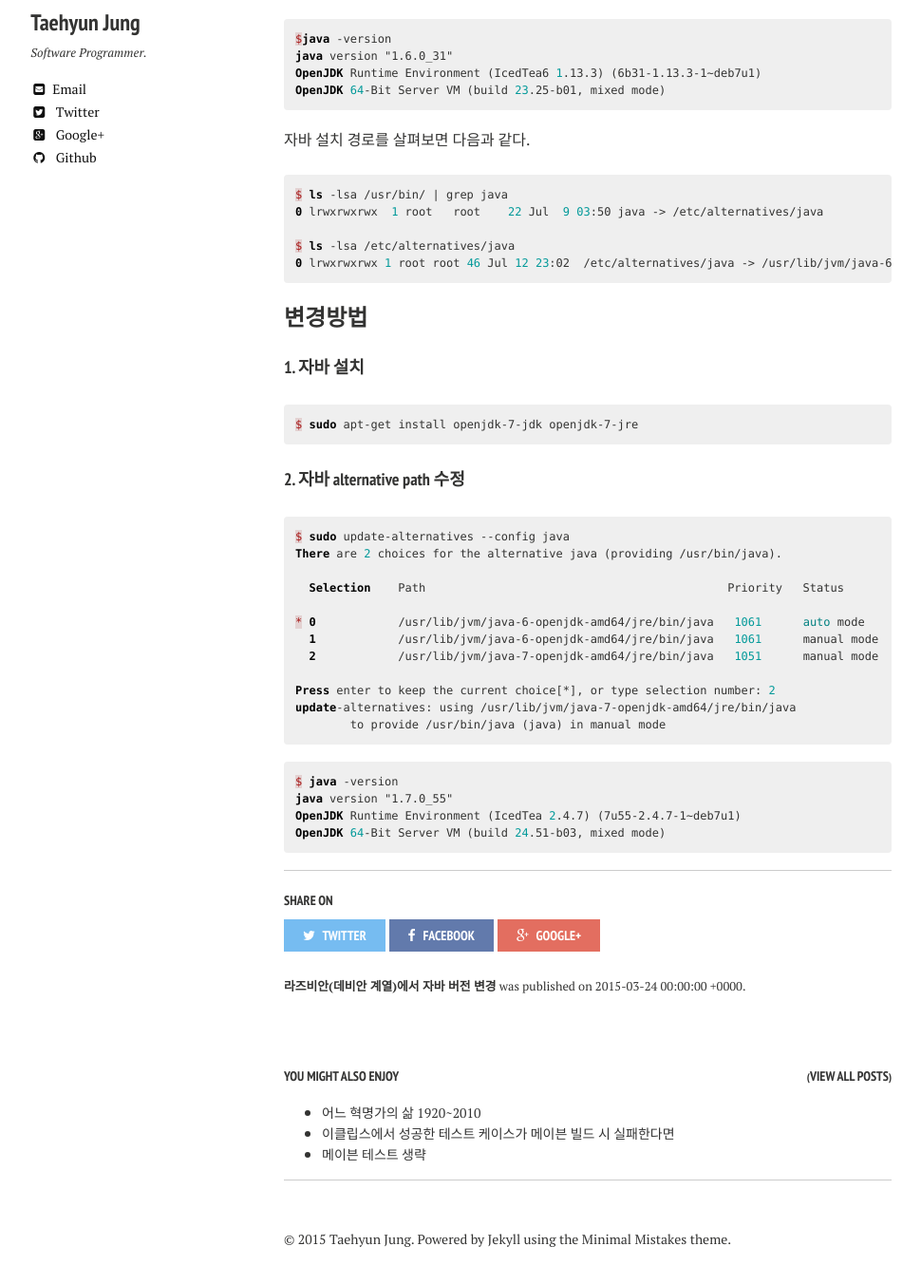
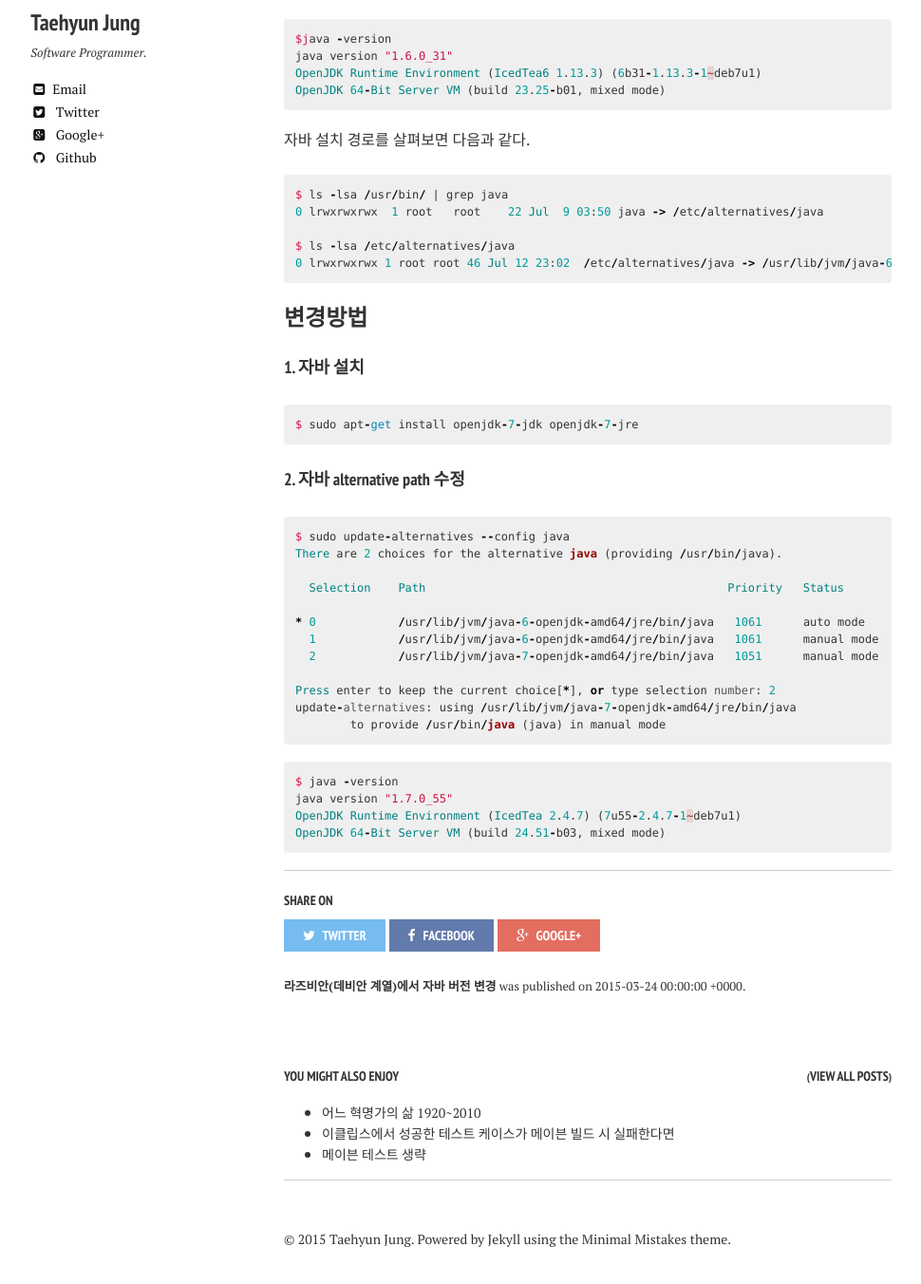
Before and after one commit to chomman/blog, a Jekyll site: the page built from _posts/2015-03-24-raspberry-pi-change-java-version.md, in a window 1280 px wide, cut to the strip 270-1633 px from the top of the page. Shown: the top 1352 px of the strip at 95% size, without its empty margins (21-991 px from the left). Built offline with Jekyll 4.4.1, drawn with Linux system fonts in a browser that asks for light colours; nearby versions of some CDN libraries.

Commit message:
update post

```diff
--- a/_posts/2015-03-24-raspberry-pi-change-java-version.md
+++ b/_posts/2015-03-24-raspberry-pi-change-java-version.md
@@ -18,7 +18,7 @@ tags:
 자바를 설치만 한다고 해서 바뀌지 않는다.
 [alternative path](http://www.debian-administration.org/article/91/Using_the_Debian_alternatives_system)를 변경하는 방법을 알아보자.
 
-{% highlight ssh %}
+{% highlight erl %}
 $java -version
 java version "1.6.0_31"
 OpenJDK Runtime Environment (IcedTea6 1.13.3) (6b31-1.13.3-1~deb7u1)
@@ -27,7 +27,7 @@ OpenJDK 64-Bit Server VM (build 23.25-b01, mixed mode)
 
 자바 설치 경로를 살펴보면 다음과 같다.
 
-{% highlight ssh %}
+{% highlight erl %}
 $ ls -lsa /usr/bin/ | grep java
 0 lrwxrwxrwx  1 root   root    22 Jul  9 03:50 java -> /etc/alternatives/java
 
@@ -40,13 +40,13 @@ $ ls -lsa /etc/alternatives/java
 
 ####1. 자바 설치
 
-{% highlight ssh %}
+{% highlight erl %}
 $ sudo apt-get install openjdk-7-jdk openjdk-7-jre
 {% endhighlight %}
 
 ####2. 자바 alternative path 수정
 
-{% highlight ssh %}
+{% highlight erl %}
 $ sudo update-alternatives --config java
 There are 2 choices for the alternative java (providing /usr/bin/java).
 
@@ -62,7 +62,7 @@ update-alternatives: using /usr/lib/jvm/java-7-openjdk-amd64/jre/bin/java
 {% endhighlight %}
 
 
-{% highlight ssh %}
+{% highlight erl %}
 $ java -version
 java version "1.7.0_55"
 OpenJDK Runtime Environment (IcedTea 2.4.7) (7u55-2.4.7-1~deb7u1)
```
